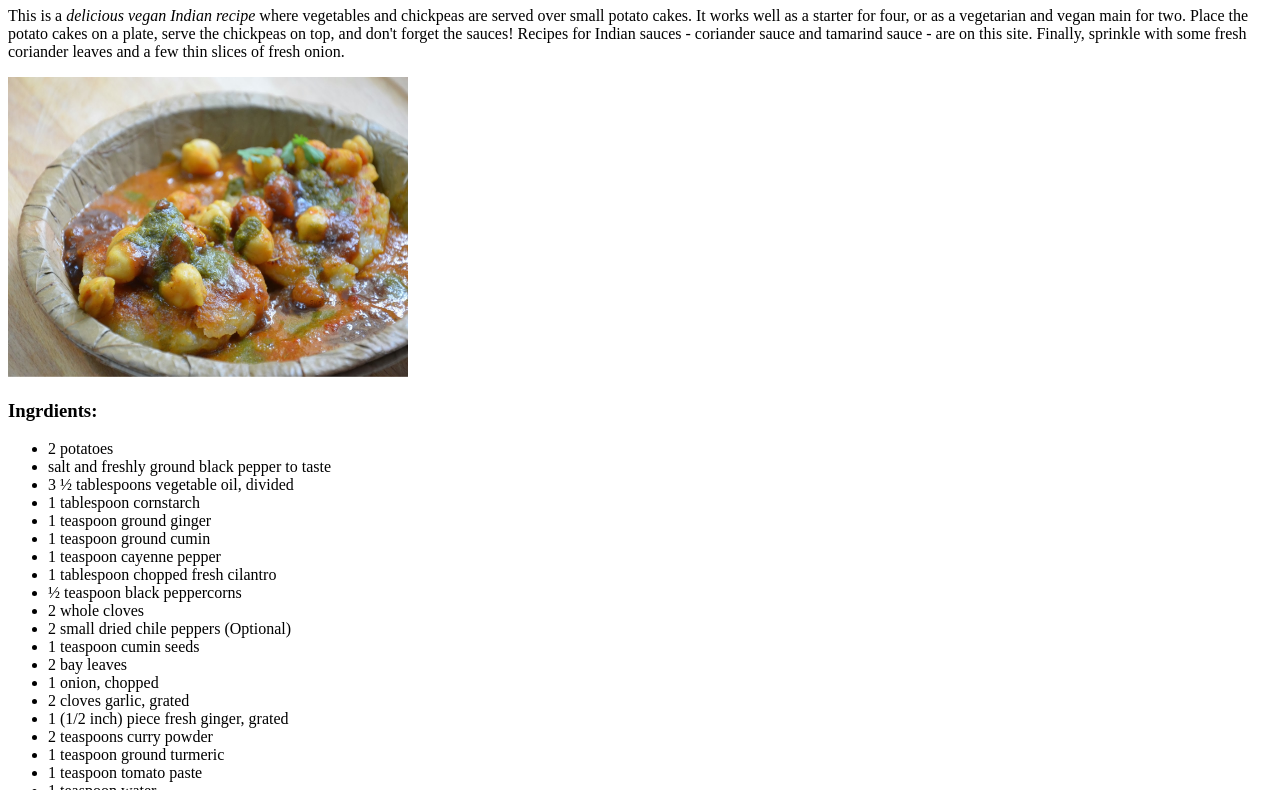
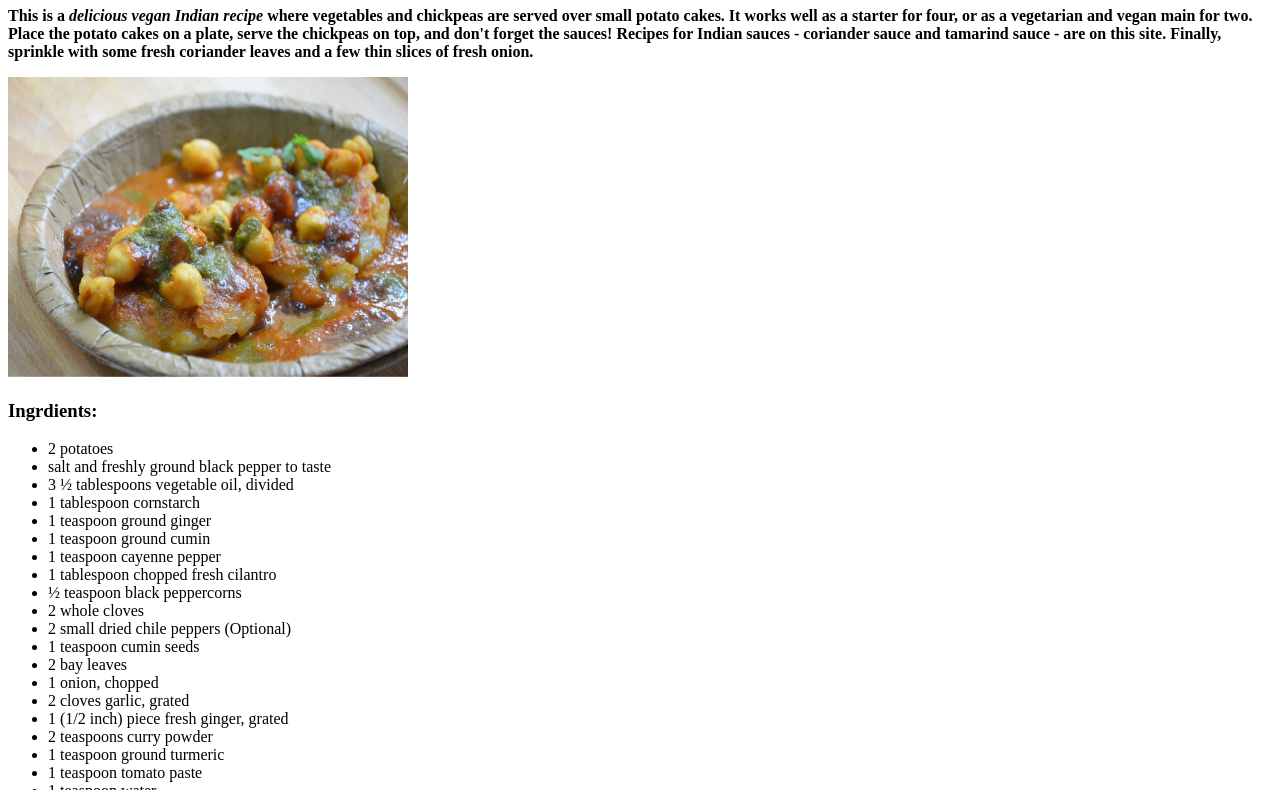
Before and after one commit to Abhiram-044/odin-recipes, a plain HTML site: page recipes/chole-aloo-tikki.html in a window 1280 px wide. Shown: the part 73-863 px from the top of the page. Drawn offline with Linux system fonts and the light colour scheme.

Commit message:
Edited chole-aloo-tikki.html

```diff
--- a/recipes/chole-aloo-tikki.html
+++ b/recipes/chole-aloo-tikki.html
@@ -9,13 +9,13 @@
 <body>
     <h1>Indian Chole Aloo Tikki</h1>
 
-    <p>This is a <em>delicious vegan Indian recipe</em> where vegetables and chickpeas are served over small potato cakes.
+    <p><strong>This is a <em>delicious vegan Indian recipe</em> where vegetables and chickpeas are served over small potato cakes.
         It works well as a starter for four, or as a vegetarian and vegan main for two.
         Place the potato cakes on a plate, serve the chickpeas on top, and don't forget the sauces!
         Recipes for Indian sauces - coriander sauce and tamarind sauce - are on this site.
-        Finally, sprinkle with some fresh coriander leaves and a few thin slices of fresh onion.
+        Finally, sprinkle with some fresh coriander leaves and a few thin slices of fresh onion.</strong>
     </p>
-    <img src="/images/tikki-chole-chaat.jpg" alt="Chole-Aloo-Tikki" height="300px" width="400px">
+    <img src="../images/tikki-chole-chaat.jpg" alt="Chole-Aloo-Tikki" height="300px" width="400px">
     <h3>Ingrdients: </h3>
     <ul>
         <li>2 potatoes</li>
```
